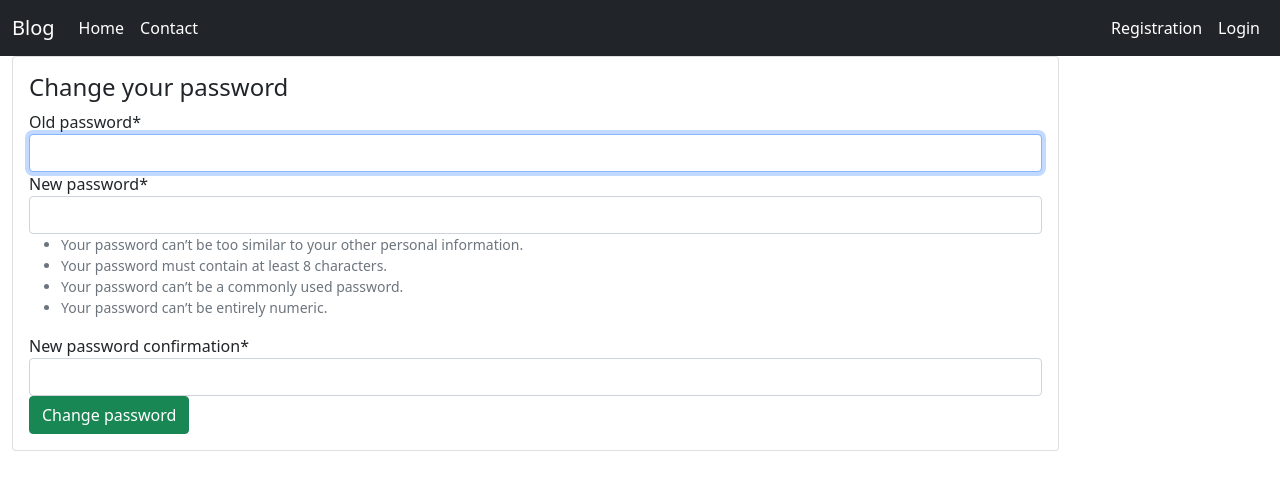
After one commit to konstantinkonstantinovich/hillel_test_work, a Django app: page /blog/password_update/ in a window 1280 px wide. The commit adds this page. Shown: the top 490 px of the page. Run offline with Django 3.2, Linux system fonts and the light colour scheme; parts of the project's set-up code (start-up, migrations or seed data) failed here and were passed over; some libraries are stand-ins or nearby versions.

Commit message:
change password

```diff
--- a/blog/templates/blog/userprofile_detail.html
+++ b/blog/templates/blog/userprofile_detail.html
@@ -31,6 +31,7 @@
                             <hr><p><a href=" {% url 'blog:user-post' user.id %} ">Post List</a></p>
                             <hr><a href="{% url 'blog:post-create' %}">Publish Post</a><hr>
                             <a href="{% url 'blog:blanks-list'%}"> Blanks list</a>
+                            <hr><a href="{% url 'blog:change-password' %}">Change password</a>
 		    		</div>
 		    	</div>
 		      	<br>
--- /dev/null
+++ b/blog/templates/registration/password_change_form.html
@@ -0,0 +1,16 @@
+{% extends 'base_generic.html' %}
+
+{% load crispy_forms_tags %}
+
+{% block content %}
+<div  class="card">
+    <div  class="card-body">
+        <h4  class="card-title"> Change your password</h4>
+        <form  method="post">
+            {% csrf_token %}
+            {{ form|crispy }}
+            <button  type="submit"  class="btn btn-success">Change password </button>
+        </form>
+    </div>
+</div>
+{% endblock %}
--- a/blog/urls.py
+++ b/blog/urls.py
@@ -10,6 +10,7 @@ urlpatterns = [
     path('login/', views.LoginForm.as_view(), name='login'),
     path('logout/', views.logout_view, name='logout'),
     path('registrate/', views.RegistrationForm.as_view(), name='registrate'),
+    path('password_update/', views.change_password, name='change-password'),
     path('create/post/', views.PostCreateView.as_view(), name='post-create'),
     path('', views.PostListView.as_view(), name='post-list'),
     path('post/<int:pk>', views.PostDetailView.as_view(), name='post-detail'),
--- a/blog/views.py
+++ b/blog/views.py
@@ -7,9 +7,11 @@ from django.core.mail import send_mail
 from django.http import HttpResponse, HttpResponseRedirect, request
 from django.shortcuts import redirect, get_object_or_404, render
 from django.views.generic import CreateView, DetailView, UpdateView
-from django.views.generic.edit import FormView, ModelFormMixin
+from django.views.generic.edit import FormView
 from django.core.mail import BadHeaderError
 from django.views.generic.list import ListView, MultipleObjectMixin
+from django.contrib.auth import update_session_auth_hash
+from django.contrib.auth.forms import PasswordChangeForm
 
 from .models import Post, Comments
 
@@ -199,3 +201,20 @@ class ContactFormView(LoginRequiredMixin, FormView):
 def thanks(request):
     thanks = 'thanks'
     return render(request, 'blog/thanks.html', {'thanks': thanks})
+
+
+def change_password(request):
+    if request.method == 'POST':
+        form = PasswordChangeForm(request.user, request.POST)
+        if form.is_valid():
+            user = form.save()
+            update_session_auth_hash(request, user)
+            messages.success(request, 'Your password was successfully updated!')
+            return redirect('blog:login')
+        else:
+            messages.error(request, 'Please correct the error below.')
+    else:
+        form = PasswordChangeForm(request.user)
+    return render(request, 'registration/password_change_form.html', {
+        'form': form
+    })
--- a/test_one/urls.py
+++ b/test_one/urls.py
@@ -21,7 +21,7 @@ from django.urls import include, path, re_path
 from django.views.generic import RedirectView
 from django.conf.urls.static import static
 
-from blog.views import UserProfileUpdateView, UserProfileView, CommentUserProfileView
+from blog.views import UserProfileUpdateView, UserProfileView, CommentUserProfileView, change_password
 
 urlpatterns = [
     re_path(r'^ckeditor/', include('ckeditor_uploader.urls')),
@@ -32,6 +32,7 @@ urlpatterns = [
     path('accounts/user/', UserProfileView.as_view(), name='user-detail'),
     path('accounts/user/<int:pk>/', CommentUserProfileView.as_view(), name='user-comment'),
     path('accounts/user_update/<int:id>', UserProfileUpdateView.as_view(), name='user-update'),
+    path('accounts/user/password_update/', change_password, name='change-password'),
 ]
 if settings.DEBUG:
     urlpatterns += [
```
